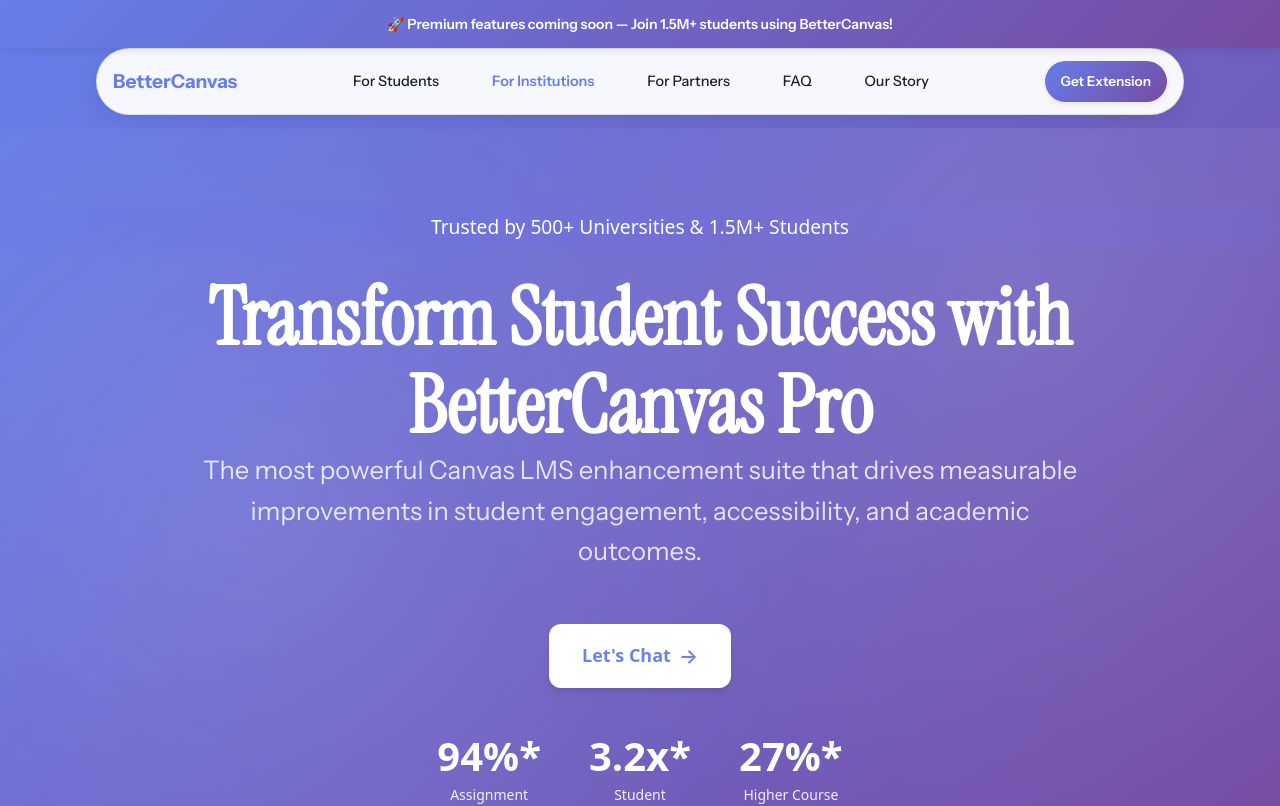
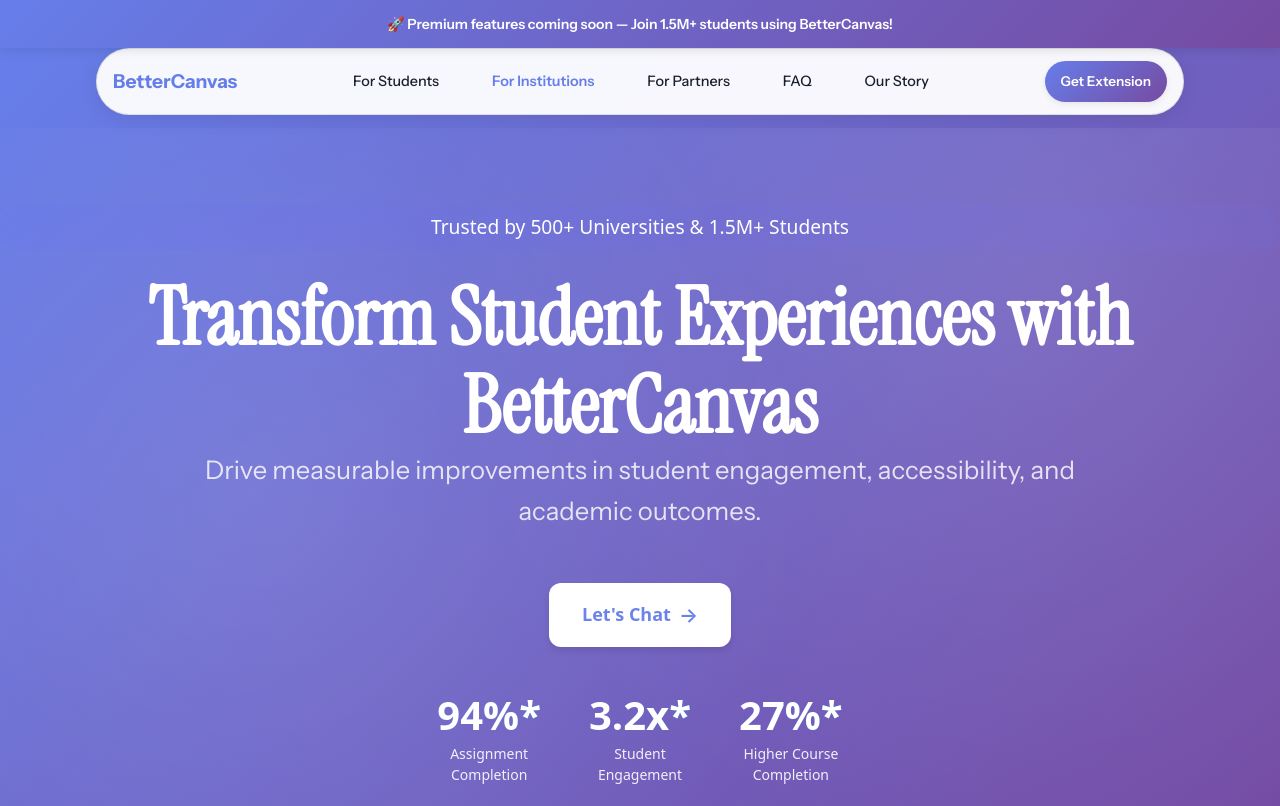
Before and after one commit to jtsilver123/bettercanvas-website, a React (Vite) app: page /for-institutions in a window 1280 px wide. Shown: the top 806 px of the page. Built offline with nearby package versions, Linux system fonts and the light colour scheme.

Commit message:
Update For Institutions page header and subheader text

```diff
--- a/src/pages/ForInstitutions.jsx
+++ b/src/pages/ForInstitutions.jsx
@@ -178,7 +178,7 @@
               lineHeight: '1.1',
               maxWidth: '1200px',
               margin: '0 auto'
-            }}>Transform Student Success with BetterCanvas Pro</h1>
+            }}>Transform Student Experiences with BetterCanvas</h1>
             <p className="hero__subtitle" style={{
               fontSize: 'clamp(1.2rem, 3.5vw, 1.6rem)',
               opacity: 0.9,
@@ -187,8 +187,7 @@
               lineHeight: '1.6',
               marginBottom: 'clamp(2.5rem, 4vw, 3.5rem)'
             }}>
-              The most powerful Canvas LMS enhancement suite that drives measurable improvements
-              in student engagement, accessibility, and academic outcomes.
+              Drive measurable improvements in student engagement, accessibility, and academic outcomes.
             </p>
             <div className="button-group" style={{
               marginTop: '2.5rem',
```
